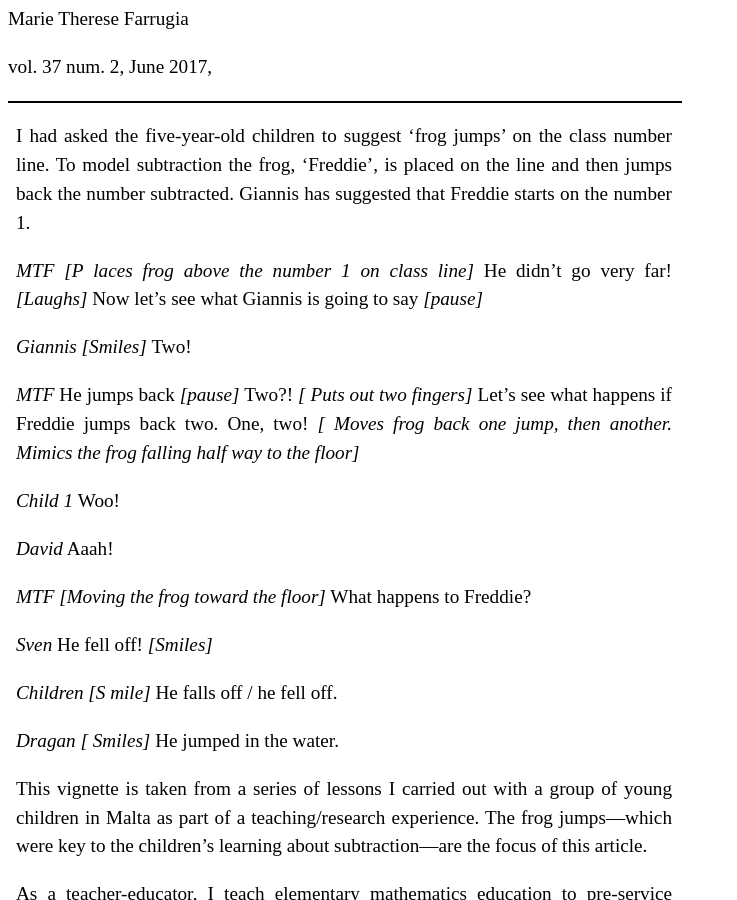
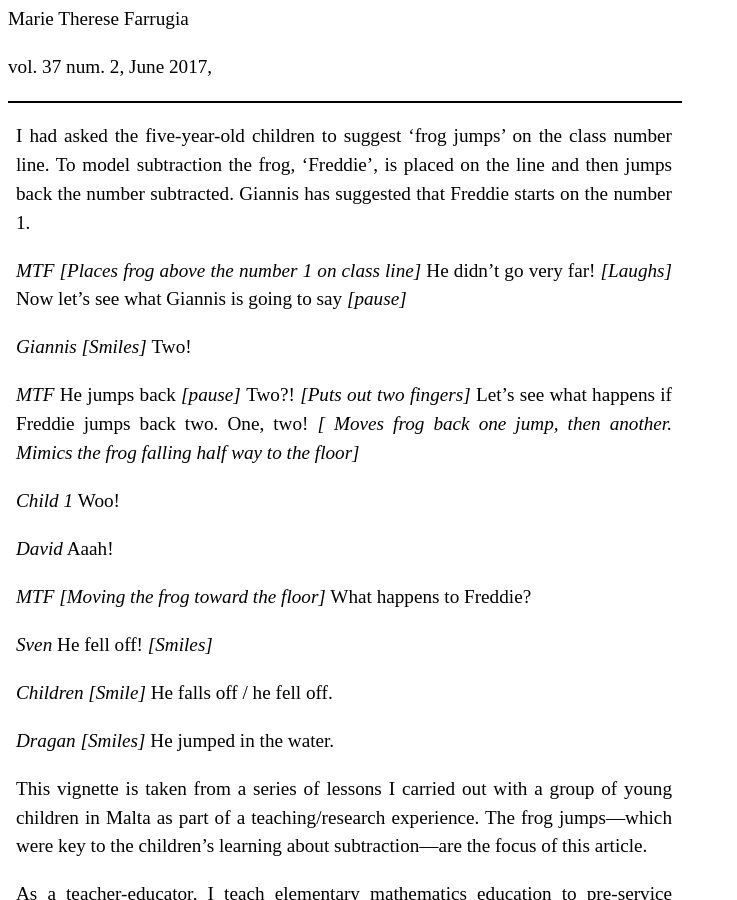
Before and after one commit to ladyashburnham/ladyashburnham.github.io, a Jekyll site: the page farrugiaarticle.html, which Jekyll copies as it is, in a window 1280 px wide and 900 px high, scrolled down 264 px. Shown: the whole window, without its empty margins (0-737 px from the left). Built offline with Jekyll 4.4.1, drawn with Linux system fonts in a browser that asks for light colours.

Commit message:
Update farrugiaarticle.html

```diff
--- a/farrugiaarticle.html
+++ b/farrugiaarticle.html
@@ -47,8 +47,7 @@
 </p>
 <p>
     <em>MTF</em>
-    <em>[P</em>
-    <em>laces frog above the number 1 on class line]</em>
+    <em>[Places frog above the number 1 on class line]</em>
     He didn’t go very far! <em>[Laughs] </em>Now let’s see what Giannis is
     going to say <em>[pause]</em>
 </p>
@@ -59,7 +58,7 @@
 </p>
 <p>
     <em>MTF</em>
-He jumps back <em>[pause] </em>Two?! <em>[</em>    <em>Puts out two fingers]</em> Let’s see what happens if Freddie jumps back
+He jumps back <em>[pause] </em>Two?! <em>[Puts out two fingers]</em> Let’s see what happens if Freddie jumps back
     two. One, two! <em>[</em>
     <em>
         Moves frog back one jump, then another. Mimics the frog falling half
@@ -81,18 +80,16 @@
 </p>
 <p>
     <em>Sven</em>
-    He fell off! <em>[Sm</em><em>iles]</em>
+    He fell off! <em>[Smiles]</em>
 </p>
 <p>
     <em>Children</em>
-    <em>[S</em>
-    <em>mile]</em>
+    <em>[Smile]</em>
     He falls off / he fell off.
 </p>
 <p>
     <em>Dragan</em>
-    <em>[</em>
-    <em>Smiles]</em>
+    <em>[Smiles]</em>
     He jumped in the water.
 </p>
 <p>
```
